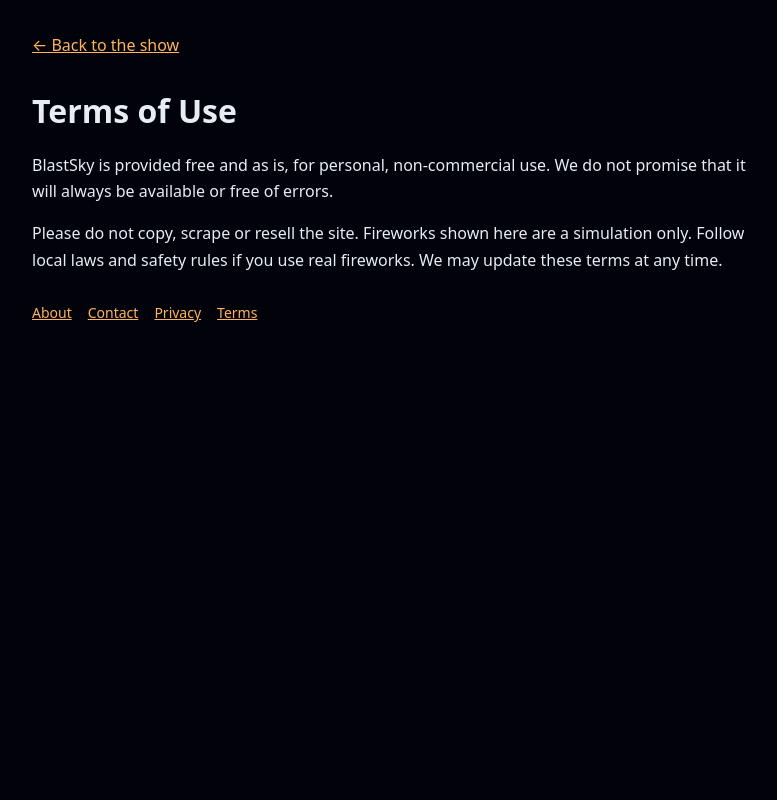
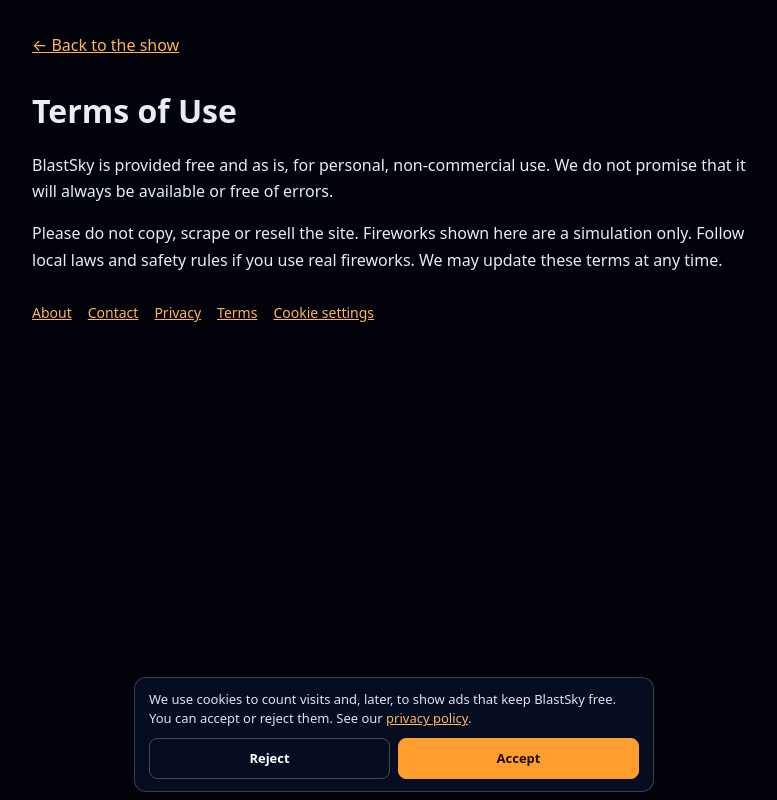
Before and after one commit to srajesh1330/blastsky, a Next.js app: page /terms in a window 1280 px wide. Shown: the whole page, without its empty margins (246-1023 px from the left). Built offline with nearby package versions, Linux system fonts and the light colour scheme; no server answers.

Commit message:
Add Google Analytics with cookie consent

```diff
--- a/app/globals.css
+++ b/app/globals.css
@@ -30,3 +30,11 @@
 .write input { flex: 1 1 180px; min-width: 0; background: rgba(255, 255, 255, 0.09); border: 1px solid rgba(255, 255, 255, 0.18); border-radius: 8px; padding: 8px 12px; color: #fff; font: inherit; }
 .write input::placeholder { color: #8ea0c4; }
 .panel button:disabled { opacity: 0.45; cursor: default; }
+
+.links button { background: none; border: 0; color: #ffb45c; text-decoration: underline; cursor: pointer; font: inherit; padding: 0; }
+.consent { position: fixed; left: 8px; right: 8px; bottom: calc(8px + env(safe-area-inset-bottom, 0px)); max-width: 520px; margin: auto; z-index: 50; background: rgba(8, 14, 34, 0.96); border: 1px solid rgba(255, 255, 255, 0.2); border-radius: 12px; padding: 12px 14px; font-size: 13px; line-height: 1.45; color: #dbe4f5; }
+.consent p { margin: 0; }
+.consent a { color: #ffb45c; }
+.consent-row { display: flex; gap: 8px; margin-top: 10px; }
+.consent-row button { flex: 1; border: 1px solid rgba(255, 255, 255, 0.25); border-radius: 8px; padding: 10px; background: transparent; color: #fff; font-weight: 700; cursor: pointer; }
+.consent-row button.yes { background: #ff9d2e; color: #1a0f00; border-color: #ff9d2e; }
--- a/app/layout.tsx
+++ b/app/layout.tsx
@@ -1,8 +1,12 @@
 import type { Metadata, Viewport } from "next";
 import Script from "next/script";
 import "./globals.css";
+import Consent from "../components/Consent";
 
-const SITE = "https://blastsky.vercel.app";
+export const SITE = "https://blastsky.vercel.app";
+
+// Google Analytics 4 measurement ID (can be overridden with NEXT_PUBLIC_GA_ID).
+const GA_ID = process.env.NEXT_PUBLIC_GA_ID || "G-4YDBQ7GB5Z";
 
 export const metadata: Metadata = {
   metadataBase: new URL(SITE),
@@ -23,10 +27,23 @@
 
 export default function RootLayout({ children }: { children: React.ReactNode }) {
   const client = process.env.NEXT_PUBLIC_ADSENSE_CLIENT;
+  // Only count real visits: not local testing and not Vercel preview deployments.
+  const gaOn =
+    process.env.NODE_ENV === "production" &&
+    (process.env.VERCEL_ENV ? process.env.VERCEL_ENV === "production" : true);
   return (
     <html lang="en" suppressHydrationWarning>
       <body suppressHydrationWarning>
+        {gaOn ? (
+          <>
+            <Script id="ga-init" strategy="beforeInteractive">
+              {`window.dataLayer=window.dataLayer||[];function gtag(){dataLayer.push(arguments);}window.gtag=gtag;gtag('consent','default',{analytics_storage:'denied',ad_storage:'denied',ad_user_data:'denied',ad_personalization:'denied'});gtag('js',new Date());gtag('config','${GA_ID}');`}
+            </Script>
+            <Script src={`https://www.googletagmanager.com/gtag/js?id=${GA_ID}`} strategy="afterInteractive" />
+          </>
+        ) : null}
         {children}
+        <Consent />
         {client ? (
           <Script
             async
--- a/app/page.tsx
+++ b/app/page.tsx
@@ -1,6 +1,7 @@
 import Link from "next/link";
 import FireworksShow from "../components/FireworksShow";
 import AdSlot from "../components/AdSlot";
+import { CookieSettings } from "../components/Consent";
 
 export default function Home() {
   return (
@@ -30,6 +31,7 @@
           <Link href="/contact">Contact</Link>
           <Link href="/privacy">Privacy</Link>
           <Link href="/terms">Terms</Link>
+          <CookieSettings />
         </nav>
       </section>
     </>
--- a/app/privacy/page.tsx
+++ b/app/privacy/page.tsx
@@ -8,9 +8,10 @@
     <LegalPage title="Privacy Policy">
       <p>BlastSky does not ask you to create an account and does not collect your name or email through the show.</p>
       <p><strong>Advertising.</strong> We may show ads from Google AdSense to keep the site free. Google and its partners may use cookies to serve and personalise ads. You can manage your choices at adssettings.google.com.</p>
-      <p><strong>Analytics and hosting.</strong> Our host may keep standard server logs such as IP address and browser type for security and performance.</p>
+      <p><strong>Analytics.</strong> We use Google Analytics to count visits and see which parts of the site are used. It sets cookies only if you press Accept in the cookie banner. If you press Reject, Google Analytics runs in a limited mode without cookies. You can change your choice at any time with the Cookie settings link at the bottom of each page.</p>
+      <p><strong>Hosting.</strong> Our host may keep standard server logs such as IP address and browser type for security and performance.</p>
       <p><strong>Your rights.</strong> If you live in the EU, UK, California or another region with privacy laws, you may ask what data we hold or ask us to delete it using the contact page.</p>
-      <p>Last updated: 30 September 2026.</p>
+      <p>Last updated: 6 October 2026.</p>
     </LegalPage>
   );
 }
--- /dev/null
+++ b/components/Consent.tsx
@@ -0,0 +1,78 @@
+"use client";
+
+import { useEffect, useState } from "react";
+
+type Gtag = (...args: unknown[]) => void;
+
+function setConsent(granted: boolean) {
+  const w = window as typeof window & { gtag?: Gtag };
+  const v = granted ? "granted" : "denied";
+  w.gtag?.("consent", "update", {
+    analytics_storage: v,
+    ad_storage: v,
+    ad_user_data: v,
+    ad_personalization: v,
+  });
+}
+
+/** Cookie banner. Analytics and ads stay off until the visitor accepts. */
+export default function Consent() {
+  const [show, setShow] = useState(false);
+
+  useEffect(() => {
+    const open = () => setShow(true);
+    window.addEventListener("bs-open-consent", open);
+
+    const id = window.setTimeout(() => {
+      let saved: string | null = null;
+      try {
+        saved = localStorage.getItem("bs_consent");
+      } catch {
+        // Ignore storage errors.
+      }
+      if (saved === "granted") setConsent(true);
+      else if (saved !== "denied") setShow(true);
+    }, 0);
+
+    return () => {
+      window.clearTimeout(id);
+      window.removeEventListener("bs-open-consent", open);
+    };
+  }, []);
+
+  const choose = (granted: boolean) => {
+    try {
+      localStorage.setItem("bs_consent", granted ? "granted" : "denied");
+    } catch {
+      // Ignore storage errors.
+    }
+    setConsent(granted);
+    setShow(false);
+  };
+
+  if (!show) return null;
+
+  return (
+    <div className="consent" role="dialog" aria-label="Cookie consent">
+      <p>
+        We use cookies to count visits and, later, to show ads that keep BlastSky free. You can accept or
+        reject them. See our <a href="/privacy">privacy policy</a>.
+      </p>
+      <div className="consent-row">
+        <button onClick={() => choose(false)}>Reject</button>
+        <button className="yes" onClick={() => choose(true)}>
+          Accept
+        </button>
+      </div>
+    </div>
+  );
+}
+
+/** A link-style button that lets visitors change their cookie choice later. */
+export function CookieSettings() {
+  return (
+    <button type="button" onClick={() => window.dispatchEvent(new Event("bs-open-consent"))}>
+      Cookie settings
+    </button>
+  );
+}
--- a/components/LegalPage.tsx
+++ b/components/LegalPage.tsx
@@ -1,5 +1,6 @@
 import Link from "next/link";
 import type { ReactNode } from "react";
+import { CookieSettings } from "./Consent";
 
 export default function LegalPage({ title, children }: { title: string; children: ReactNode }) {
   return (
@@ -12,6 +13,7 @@
         <Link href="/contact">Contact</Link>
         <Link href="/privacy">Privacy</Link>
         <Link href="/terms">Terms</Link>
+        <CookieSettings />
       </nav>
     </main>
   );
```
